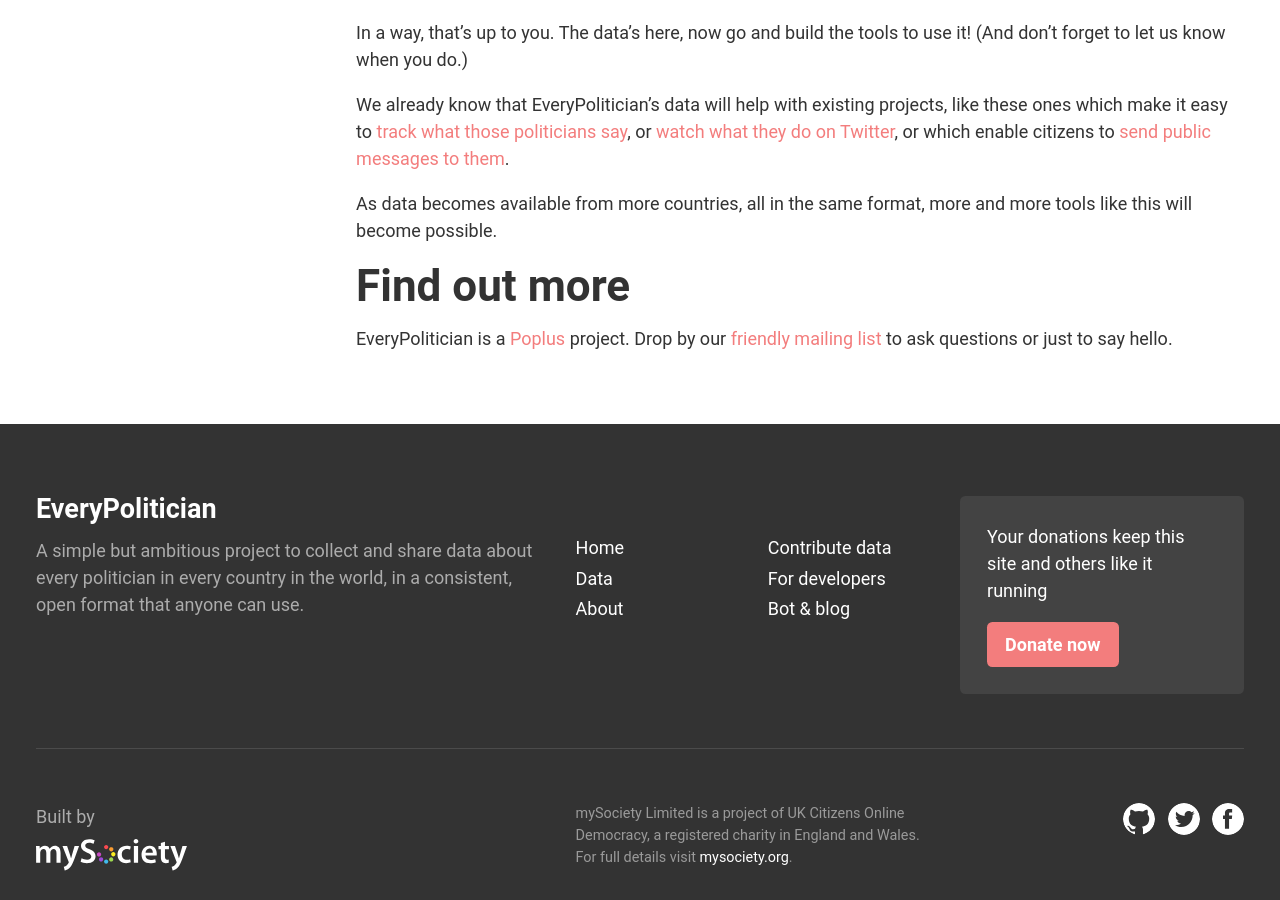
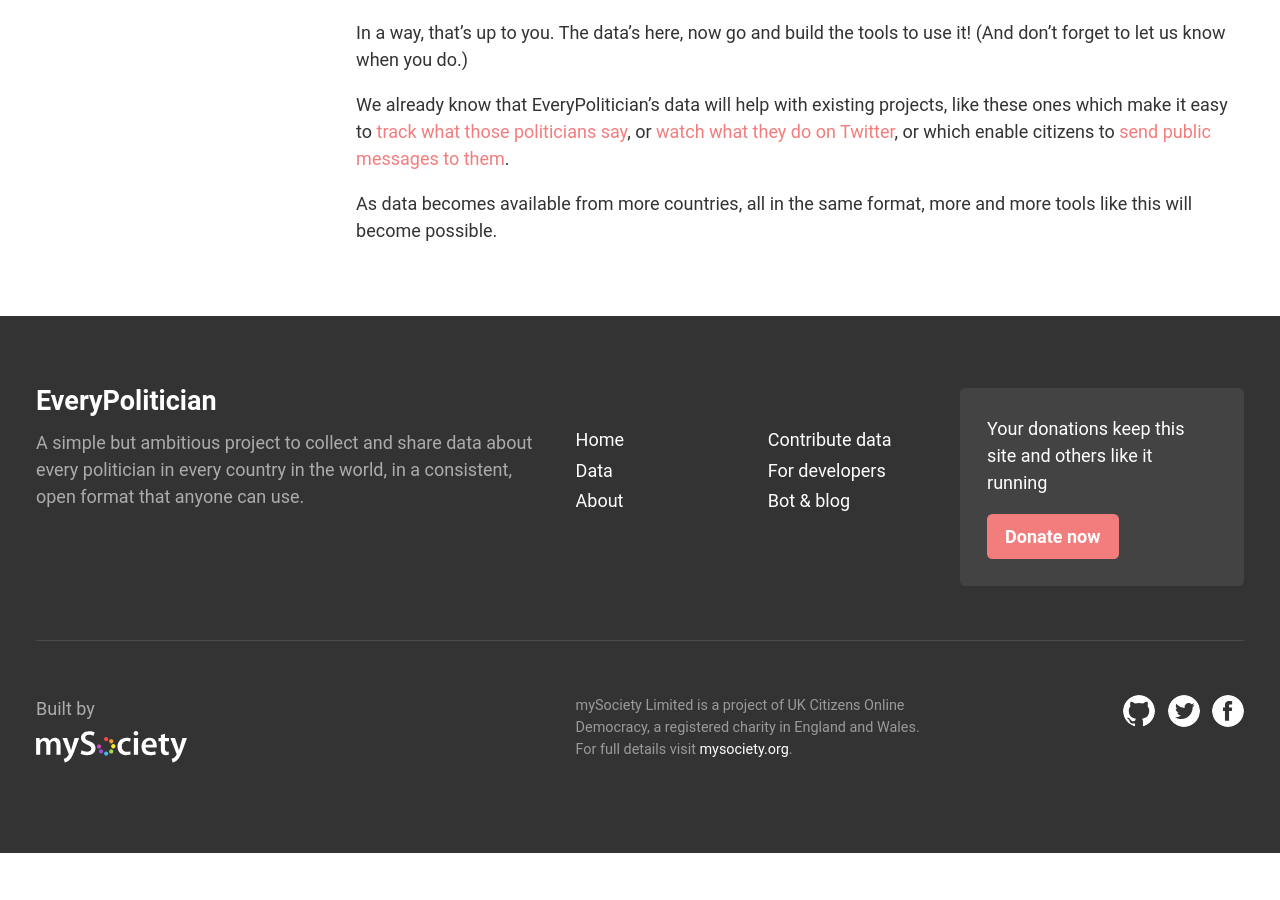
Before and after one commit to everypolitician/everypolitician-docs, a Jekyll site: the page built from index.html, in a window 1280 px wide and 900 px high, scrolled down 1424 px. Built offline with Jekyll 4.4.1, drawn with Linux system fonts in a browser that asks for light colours; nearby versions of some CDN libraries; after the commit the page ends 2277 px from its top, so only the background shows below that.

Commit message:
Remove reference to Poplus mailing list
The Poplus mailing list isn't really the best place to discuss
EveryPolitician any more.

```diff
--- a/index.html
+++ b/index.html
@@ -88,9 +88,3 @@
 
 <p>As data becomes available from more countries, all in the same format,
 more and more tools like this will become possible.</p>
-
-<h2 id="find-out-more">Find out more</h2>
-
-<p>EveryPolitician is a <a href="http://www.poplus.org/">Poplus</a> project. Drop by
-our <a href="https://groups.google.com/forum/#!forum/poplus">friendly mailing list</a>
-to ask questions or just to say hello.</p>
```
